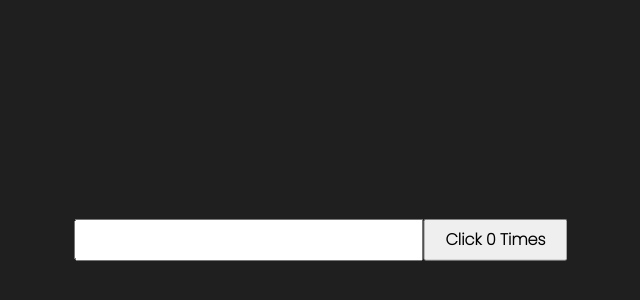
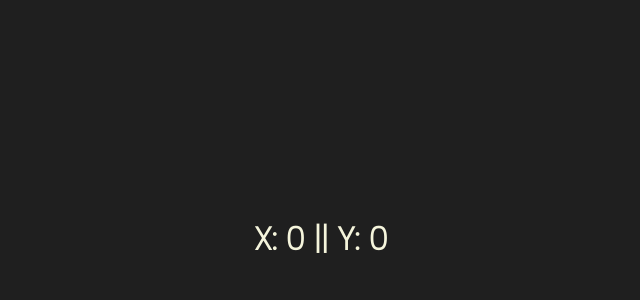
Before and after one commit to renuyarasu/codevolution, a React (Create React App) app: page / in a window 1280 px wide. Shown: the part 160-460 px from the top of the page, without its empty margins (319-959 px from the left). Built offline with nearby package versions, Linux system fonts and the light colour scheme.

Commit message:
useEffect: Run effects only once (MouseMove) - Class Component

```diff
--- a/src/App.js
+++ b/src/App.js
@@ -1,14 +1,12 @@
 import React from 'react'
 import './App.css';
-import ClassCounter from './components/ClassCounter';
-import HookUseEffect from './components/HookUseEffect';
+import ClassMouseMove from './components/ClassMouseMove';
 function App() {
-    return (
-        <div className='App'>
-          {/* <ClassCounter/> */}
-          <HookUseEffect/>
-        </div>
-    )
+  return (
+    <div className='App'>
+      <ClassMouseMove />
+    </div>
+  )
 }
 
 export default App
--- a/src/components/ClassCounter.js
+++ /dev/null
@@ -1,31 +0,0 @@
-import React, { Component } from 'react'
-
-export class ClassCounter extends Component {
-    constructor(props) {
-        super(props)
-
-        this.state = {
-            count: 0,
-            name: ''
-        }
-    }
-    componentDidMount() {
-        document.title = `Clicked ${this.state.count} Times`
-    }
-    componentDidUpdate(prevProps, prevState) {
-        if (prevState.count !== this.state.count) {
-            console.log('Changing document title');
-            document.title = `Clicked ${this.state.count} Times`
-        }
-    }
-    render() {
-        return (
-            <div>
-                <input type="text" value={this.state.name} onChange={e => this.setState({ name: e.target.value })} />
-                <button onClick={() => this.setState({ count: this.state.count + 1 })}>Clicke {this.state.count} Times</button>
-            </div>
-        )
-    }
-}
-
-export default ClassCounter
--- /dev/null
+++ b/src/components/ClassMouseMove.js
@@ -0,0 +1,27 @@
+import React, { Component } from 'react'
+
+export class ClassMouseMove extends Component {
+    constructor(props) {
+        super(props)
+
+        this.state = {
+            x: 0,
+            y: 0
+        }
+    }
+    logMousePosition = e => {
+        this.setState({x: e.clientX, y: e.clientY})
+    }
+    componentDidMount() {
+        window.addEventListener('mousemove', this.logMousePosition)
+    }
+    render() {
+        return (
+            <div>
+                <h1>X: {this.state.x} || Y: {this.state.y} </h1>
+            </div>
+        )
+    }
+}
+
+export default ClassMouseMove
--- a/src/components/HookUseEffect.js
+++ /dev/null
@@ -1,18 +0,0 @@
-import React, { useState, useEffect } from 'react';
-
-function HookUseEffect() {
-    const [count, setCount] = useState(0)
-    const [name, setName] = useState('')
-    useEffect(() => {
-        console.log('useEffect - Changing Document Title');
-        document.title = `You Clicked ${count} Times`
-    }, [count])
-    return (
-        <div>
-            <input type="text" value={name} onChange={e => setName(e.target.value)} />
-            <button onClick={() => setCount(count + 1)}>Click {count} Times</button>
-        </div>
-    )
-}
-
-export default HookUseEffect
```
Also changed, not shown: src/components/HookMouseMove.js (added).
